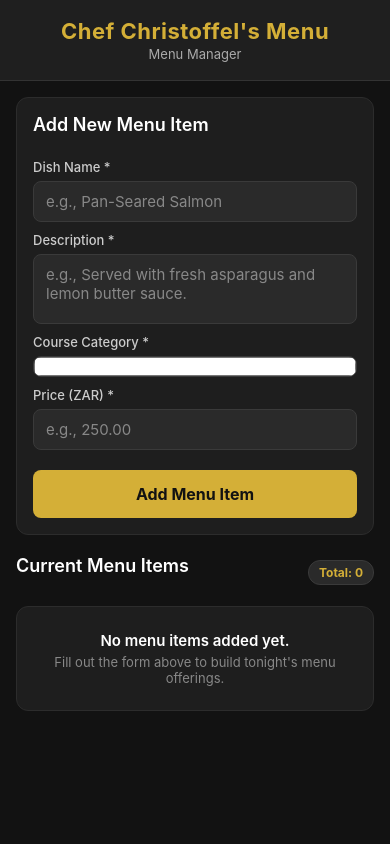
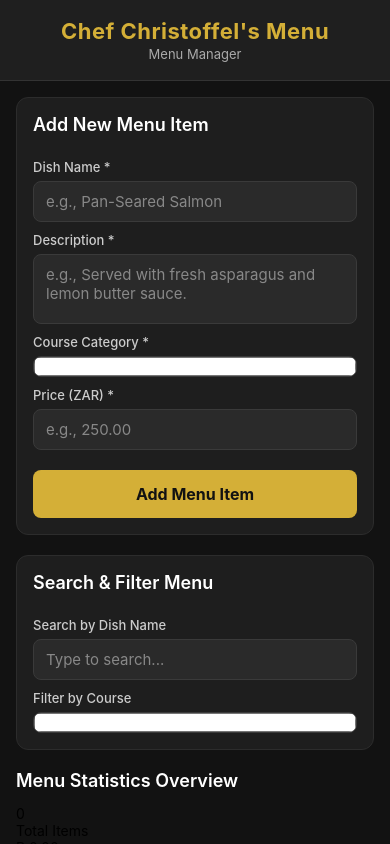
Before and after one commit to ST10470753/MASTPOE, a React Native app in the folder MyReactNativeApp/: screen / in a window 390 px wide. Built offline with nearby package versions, Linux system fonts and the light colour scheme.

Commit message:
Search and Filter
Added search and filter function

```diff
--- a/MyReactNativeApp/App.tsx
+++ b/MyReactNativeApp/App.tsx
@@ -38,6 +38,9 @@ export default function App() {
   const [strFeedbackMessage, setStrFeedbackMessage] = useState<string | null>(null);
   const [strFeedbackType, setStrFeedbackType] = useState<'error' | 'success'>('error');
   const [strEditingId, setStrEditingId] = useState<string | null>(null);
+  // State for Search and Filter
+  const [strSearchQuery, setStrSearchQuery] = useState<string>('');
+  const [strSelectedFilter, setStrSelectedFilter] = useState<string>('All');
 
  const handleSaveMenuItem = () => {
     if (!strDishName.trim() || !strDescription.trim() || !strPrice.trim()) {
@@ -118,6 +121,22 @@ export default function App() {
       setStrPrice('');
     }
   };
+
+  // Filter and Search Logic
+  const filteredMenuItems = arrMenuItems.filter((item) => {
+    const matchesSearch = item.dishName.toLowerCase().includes(strSearchQuery.toLowerCase());
+    const matchesFilter = strSelectedFilter === 'All' || item.course === strSelectedFilter;
+    return matchesSearch && matchesFilter;
+  });
+
+  // Statistics Calculations
+  const totalItemsCount = arrMenuItems.length;
+  const averagePrice = totalItemsCount > 0
+    ? (arrMenuItems.reduce((sum, item) => sum + parseFloat(item.price), 0) / totalItemsCount).toFixed(2)
+    : '0.00';
+  const starterCount = arrMenuItems.filter((i) => i.course === 'Starter').length;
+  const mainCount = arrMenuItems.filter((i) => i.course === 'Main').length;
+  const dessertCount = arrMenuItems.filter((i) => i.course === 'Dessert').length;
 
  // Component to Render Individual Item with Edit/Delete Actions
   const renderMenuItem = ({ item }: { item: MenuItem }) => (
@@ -239,6 +258,67 @@ export default function App() {
           </TouchableOpacity>
           </View>
 
+          {/* Search and Filter Section */}
+          <View style={styles.formCard}>
+            <Text style={styles.sectionHeader}>Search & Filter Menu</Text>
+
+            <Text style={styles.label}>Search by Dish Name</Text>
+            <TextInput
+              style={styles.input}
+              placeholder="Type to search..."
+              placeholderTextColor="#888"
+              value={strSearchQuery}
+              onChangeText={setStrSearchQuery}
+            />
+
+            <Text style={styles.label}>Filter by Course</Text>
+            <View style={styles.pickerWrapper}>
+              <Picker
+                selectedValue={strSelectedFilter}
+                onValueChange={(itemValue) => setStrSelectedFilter(itemValue)}
+                style={styles.picker}
+                dropdownIconColor="#ffffff"
+              >
+                <Picker.Item label="All Courses" value="All" color={Platform.OS === 'ios' ? '#fff' : '#000'} />
+                <Picker.Item label="Starter" value="Starter" color={Platform.OS === 'ios' ? '#fff' : '#000'} />
+                <Picker.Item label="Main Course" value="Main" color={Platform.OS === 'ios' ? '#fff' : '#000'} />
+                <Picker.Item label="Dessert" value="Dessert" color={Platform.OS === 'ios' ? '#fff' : '#000'} />
+              </Picker>
+            </View>
+
+            {(strSearchQuery !== '' || strSelectedFilter !== 'All') && (
+              <TouchableOpacity
+                style={styles.clearFilterButton}
+                onPress={() => {
+                  setStrSearchQuery('');
+                  setStrSelectedFilter('All');
+                }}
+              >
+                <Text style={styles.clearFilterText}>Clear Search & Filters</Text>
+              </TouchableOpacity>
+            )}
+          </View>
+
+          {/* Menu Statistics Section */}
+          <View style={styles.statsCard}>
+            <Text style={styles.sectionHeader}>Menu Statistics Overview</Text>
+            <View style={styles.statsRow}>
+              <View style={styles.statBox}>
+                <Text style={styles.statNumber}>{totalItemsCount}</Text>
+                <Text style={styles.statLabel}>Total Items</Text>
+              </View>
+              <View style={styles.statBox}>
+                <Text style={styles.statNumber}>R {averagePrice}</Text>
+                <Text style={styles.statLabel}>Average Price</Text>
+              </View>
+            </View>
+            <View style={styles.breakdownRow}>
+              <Text style={styles.breakdownText}>Starters: {starterCount}</Text>
+              <Text style={styles.breakdownText}>Mains: {mainCount}</Text>
+              <Text style={styles.breakdownText}>Desserts: {dessertCount}</Text>
+            </View>
+          </View>
+
           {/* Current Menu List Section */}
           <View style={styles.listSection}>
             <View style={styles.listHeaderRow}>
@@ -255,7 +335,7 @@ export default function App() {
               </View>
             ) : (
               <FlatList
-                data={arrMenuItems}
+                data={filteredMenuItems}
                 keyExtractor={(item) => item.id}
                 renderItem={renderMenuItem}
                 scrollEnabled={false}
```
